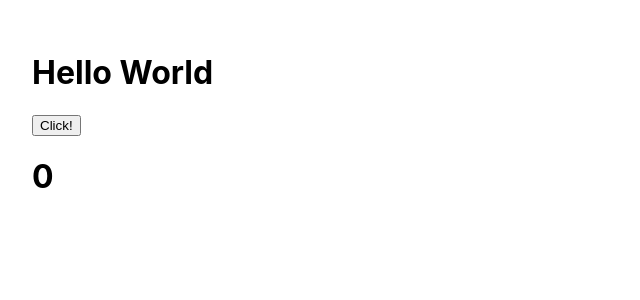
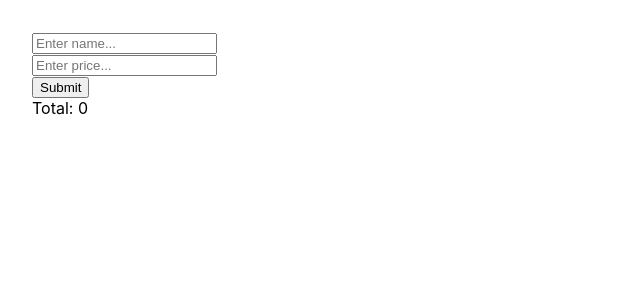
Before and after one commit to saamnguyen/react-2021, a React (Create React App) app: page / in a window 1280 px wide. Shown: the top 300 px of the page, without its empty margins (0-640 px from the left). Built offline with nearby package versions, Linux system fonts and the light colour scheme.

Commit message:
useMemo() hook

```diff
--- a/src/App.js
+++ b/src/App.js
@@ -1,19 +1,64 @@
-import { useState, useCallback } from "react";
+import { useState, useMemo, useRef } from "react";
 import Content from "./Content";
 
 //to do list
 
 function App() {
-	const [count, setCount] = useState(0);
+	const [name, setName] = useState("");
+	const [price, setPrice] = useState("");
+	const [products, setProducts] = useState([]);
 
-	const handleIncrease = useCallback(() => {
-		setCount((prev) => prev + 1);
-	}, []);
+	const nameRef = useRef();
+
+	const handleSubmit = () => {
+		setProducts([
+			...products,
+			{
+				name,
+				price: parseInt(price),
+			},
+		]);
+		setName("");
+		setPrice("");
+		nameRef.current.focus();
+	};
+
+	//console.log(typeof price);
+	//console.log(products);
+	const total = useMemo(() => {
+		const result = products.reduce((result, prod) => {
+			console.log("Tinh lai");
+			return result + prod.price;
+		}, 0);
+
+		return result;
+	}, [products]);
 
 	return (
 		<div style={{ padding: 32 }}>
-			<Content onIncrease={handleIncrease} />
-			<h1>{count}</h1>
+			<input
+				value={name}
+				ref={nameRef}
+				placeholder="Enter name..."
+				onChange={(e) => setName(e.target.value)}
+			/>
+			<br />
+			<input
+				value={price}
+				placeholder="Enter price..."
+				onChange={(e) => setPrice(e.target.value)}
+			/>
+			<br />
+			<button onClick={handleSubmit}>Submit</button>
+			<br />
+			Total: {total}
+			<ul>
+				{products.map((product, index) => (
+					<li key={index}>
+						{product.name} - {product.price}
+					</li>
+				))}
+			</ul>
 		</div>
 	);
 }
```
